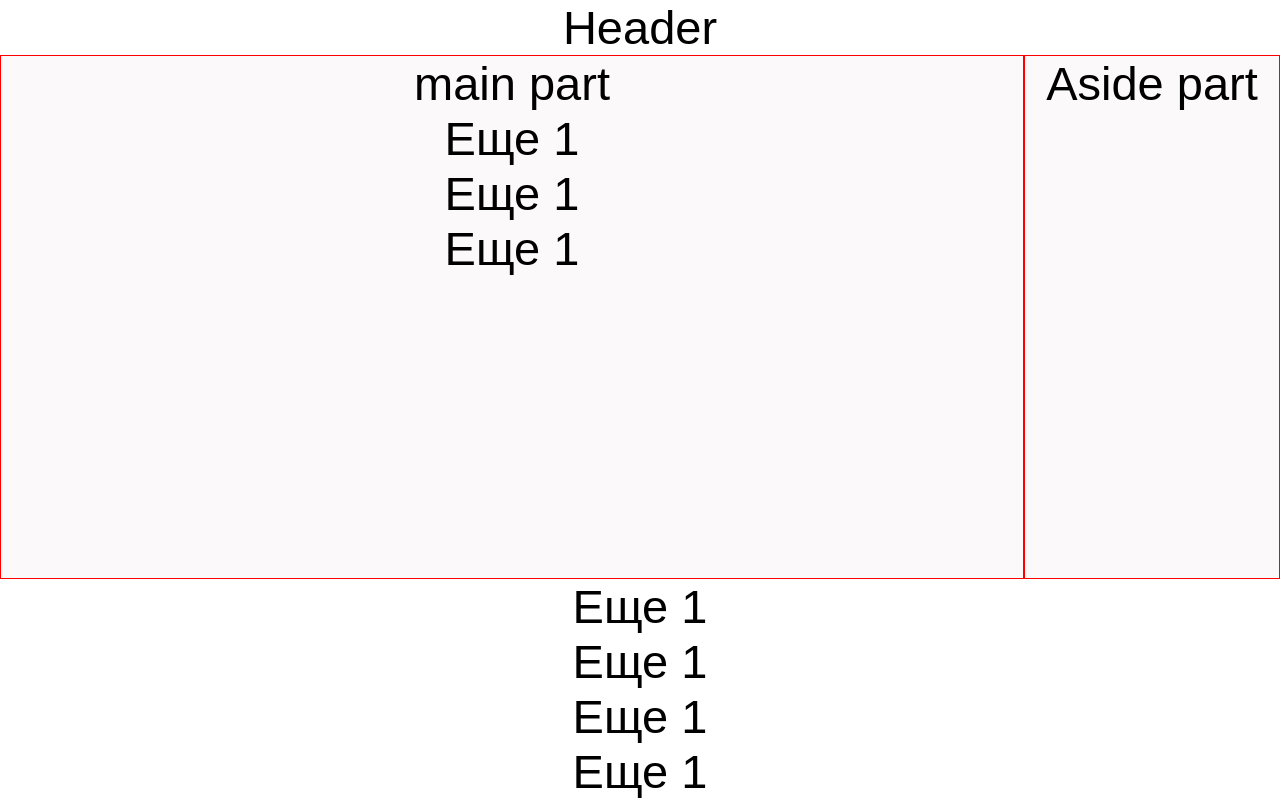
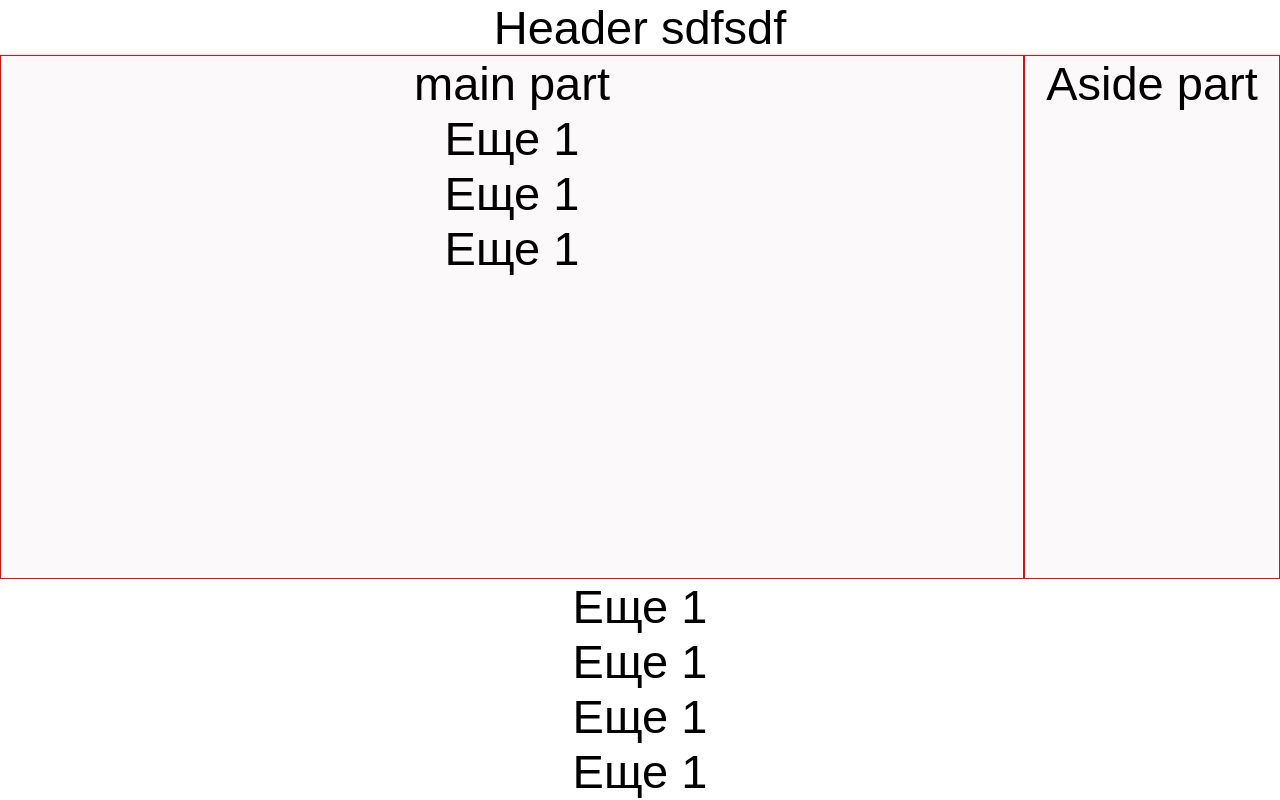
Before and after one commit to rasfor/frontend76, a plain HTML site: page week5.html in a window 1280 px wide. Drawn offline with Linux system fonts and the light colour scheme.

Commit message:
add new words to header

```diff
--- a/week5.html
+++ b/week5.html
@@ -10,7 +10,7 @@
 
 <body>
   <header>
-    Header
+    Header sdfsdf
   </header>
   <main class="main">
     <div class="mainpart">
```
